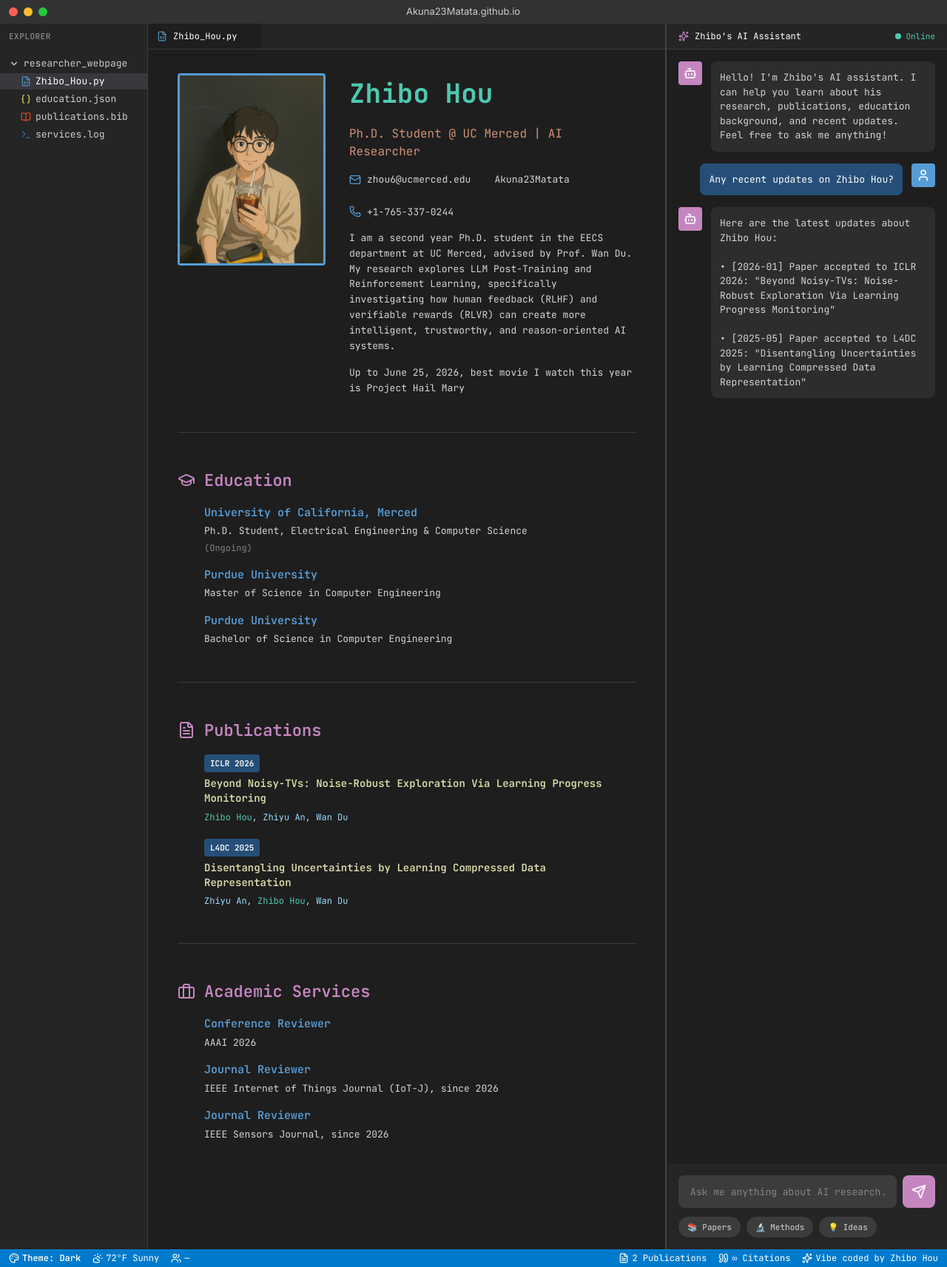
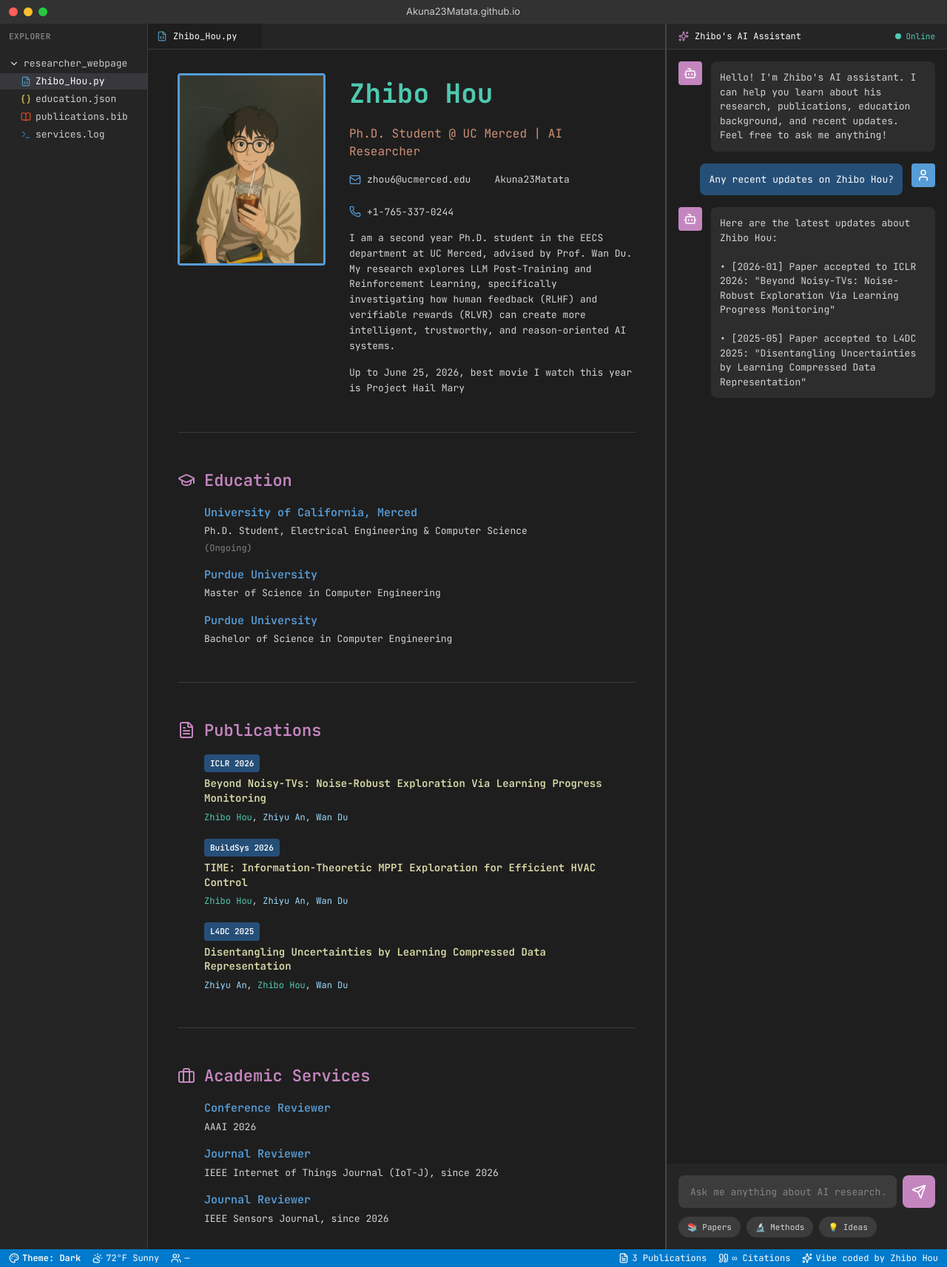
Before and after one commit to Akuna23Matata/Akuna23Matata.github.io, a Jekyll site: the page built from index.html, in a window 1280 px wide. Shown: the whole page at 74% size. Built offline with Jekyll 4.4.1, drawn with Linux system fonts in a browser that asks for light colours.

Commit message:
Add new publication for BuildSys 2026

```diff
--- a/_data/publications.yml
+++ b/_data/publications.yml
@@ -6,6 +6,19 @@ total_citations: 3
 papers:
   - title: "Beyond Noisy-TVs: Noise-Robust Exploration Via Learning Progress Monitoring"
     badge_text: "ICLR 2026"
+    badge_color: "#264F78"
+    year: 2026
+    authors:
+      - name: "Zhibo Hou"
+        highlight: true
+      - name: "Zhiyu An"
+        highlight: false
+      - name: "Wan Du"
+        highlight: false
+    url: ""  # Add paper URL when available
+
+  - title: "TIME: Information-Theoretic MPPI Exploration for Efficient HVAC Control"
+    badge_text: "BuildSys 2026"
     badge_color: "#264F78"
     year: 2026
     authors:
```
